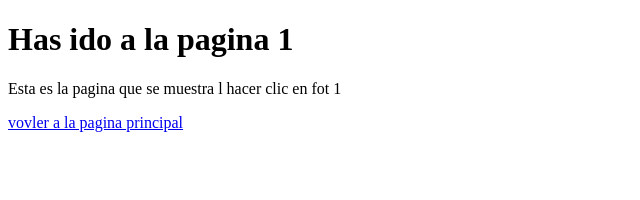
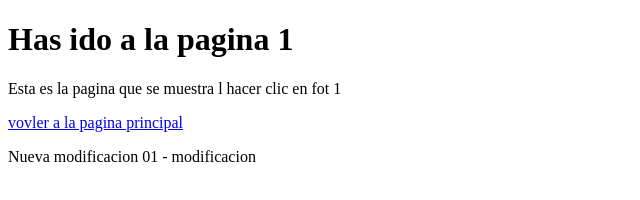
Before and after one commit to Alexanderbyrush/Alexander_camilo_1061725692, a plain HTML site: page pagina1.html in a window 1280 px wide. Shown: the whole page, without its empty margins (0-640 px from the left). Drawn offline with Linux system fonts and the light colour scheme.

Commit message:
version 01, una modificacion

```diff
--- a/pagina1.html
+++ b/pagina1.html
@@ -9,5 +9,6 @@
     <h1>Has ido  a la pagina 1</h1>
     <p>Esta es la pagina que se muestra l hacer clic en fot 1</p>
     <a href="imagen.html">vovler a la pagina principal</a>
+    <p>Nueva modificacion 01 - modificacion</p>
 </body>
 </html>
```
